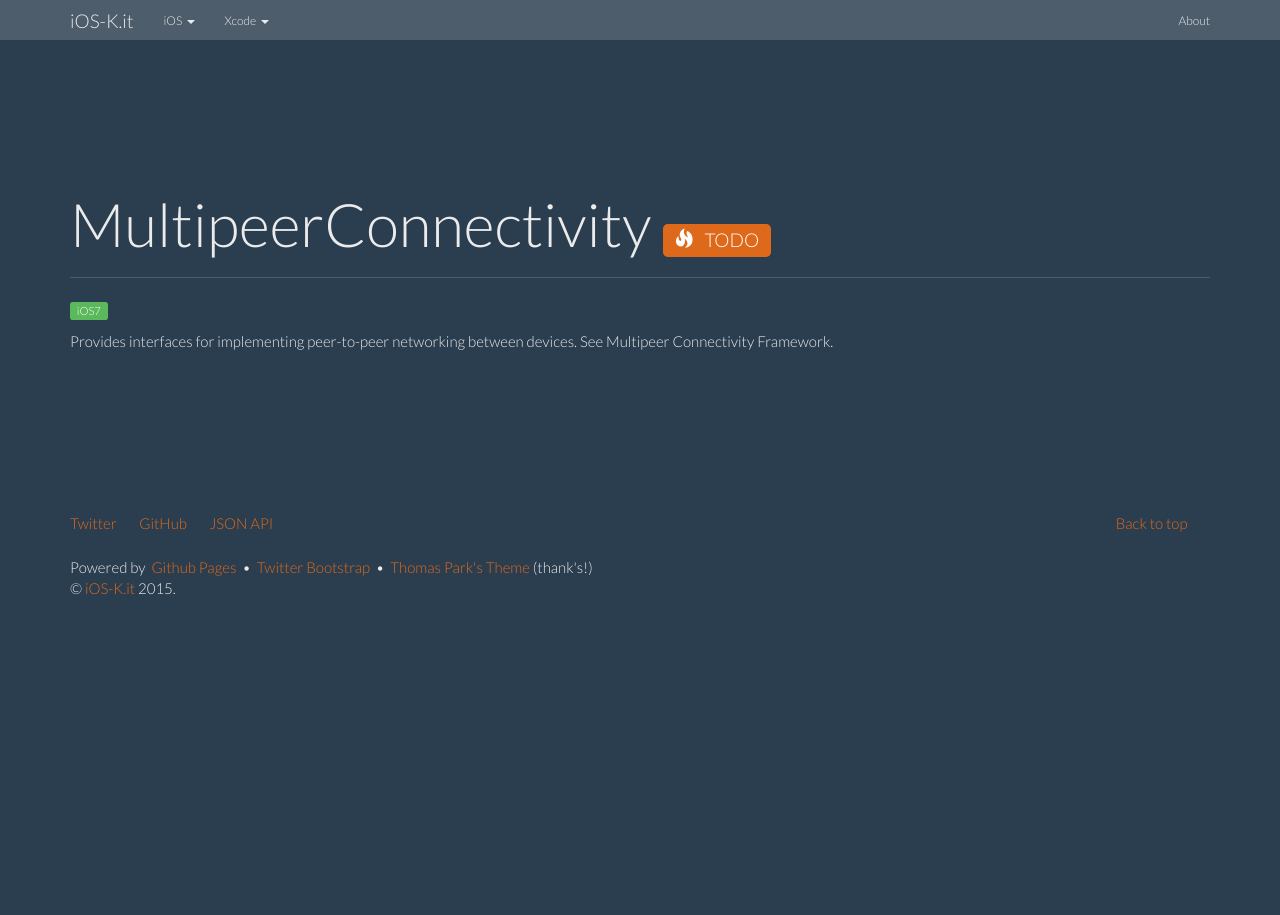
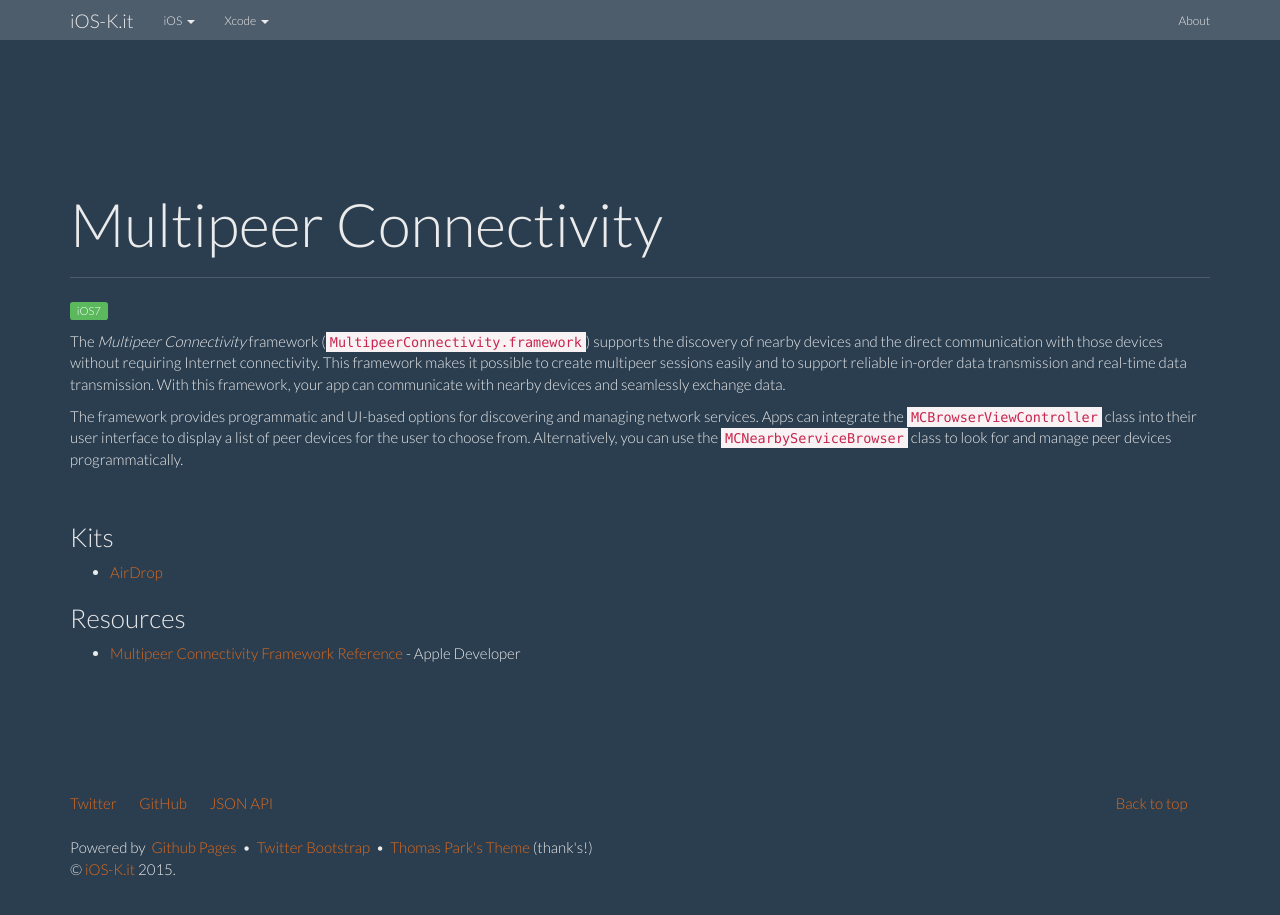
Before and after one commit to ioskit/ioskit.github.io, a Jekyll site: the page built from _kits/MultipeerConnectivity.md, in a window 1280 px wide and 955 px high. Shown: the top 915 px of the window. Built offline with Jekyll 4.4.1, drawn with Linux system fonts in a browser that asks for light colours; nearby versions of some CDN libraries.

Commit message:
Kit: MultipeerConnectivity.

```diff
--- a/_kits/MultipeerConnectivity.md
+++ b/_kits/MultipeerConnectivity.md
@@ -1,17 +1,22 @@
 ---
 layout: kit
-name: 'MultipeerConnectivity'
+name: 'Multipeer Connectivity'
 id: multipeerconnectivity
-status: TODO
+status:
+type: kit
 since: iOS7
+icon__: /resources/images/kits/CoreAudio/core-audio.png
 prefixe: 'MC'
-link:
-abstract: "Provides interfaces for implementing peer-to-peer networking between devices. See Multipeer Connectivity Framework."
-links__:
+abstract: "Provides interfaces for implementing peer-to-peer networking between devices."
+kits:
+ - AirDrop
+links:
  - link:
-     name: 'aaa'
-     url: bbb
-     description: 'ccc'
+     name: 'Multipeer Connectivity Framework Reference'
+     url: https://developer.apple.com/library/ios/documentation/MultipeerConnectivity/Reference/MultipeerConnectivityFramework/index.html
+     description: ' - Apple Developer'
 ---
 
-Provides interfaces for implementing peer-to-peer networking between devices. See Multipeer Connectivity Framework.
+The *Multipeer Connectivity* framework (`MultipeerConnectivity.framework`) supports the discovery of nearby devices and the direct communication with those devices without requiring Internet connectivity. This framework makes it possible to create multipeer sessions easily and to support reliable in-order data transmission and real-time data transmission. With this framework, your app can communicate with nearby devices and seamlessly exchange data.
+
+The framework provides programmatic and UI-based options for discovering and managing network services. Apps can integrate the `MCBrowserViewController` class into their user interface to display a list of peer devices for the user to choose from. Alternatively, you can use the `MCNearbyServiceBrowser` class to look for and manage peer devices programmatically.
```
Also changed, not shown: _kits/AirDrop.md (added, +20 -0 lines).
